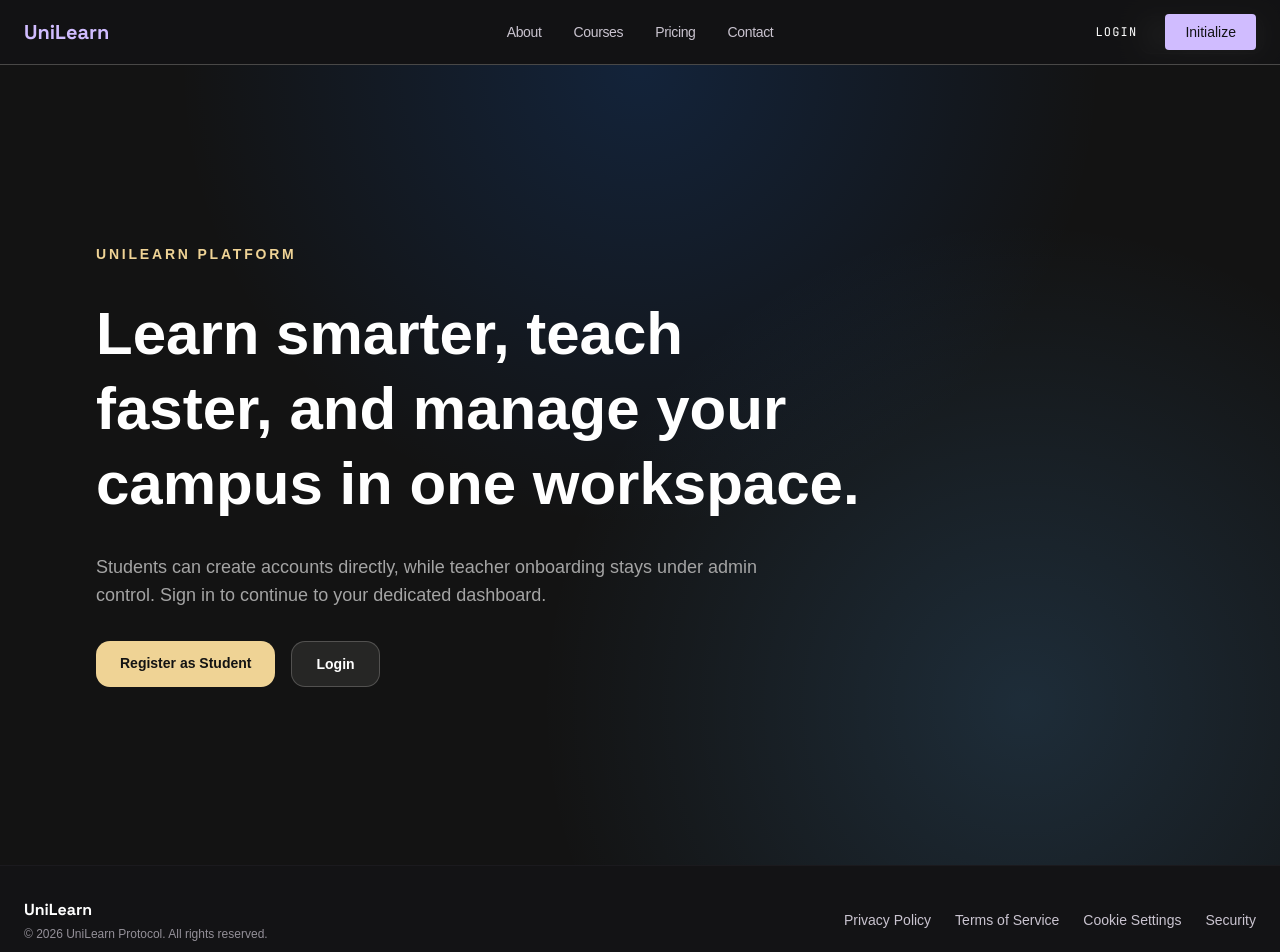
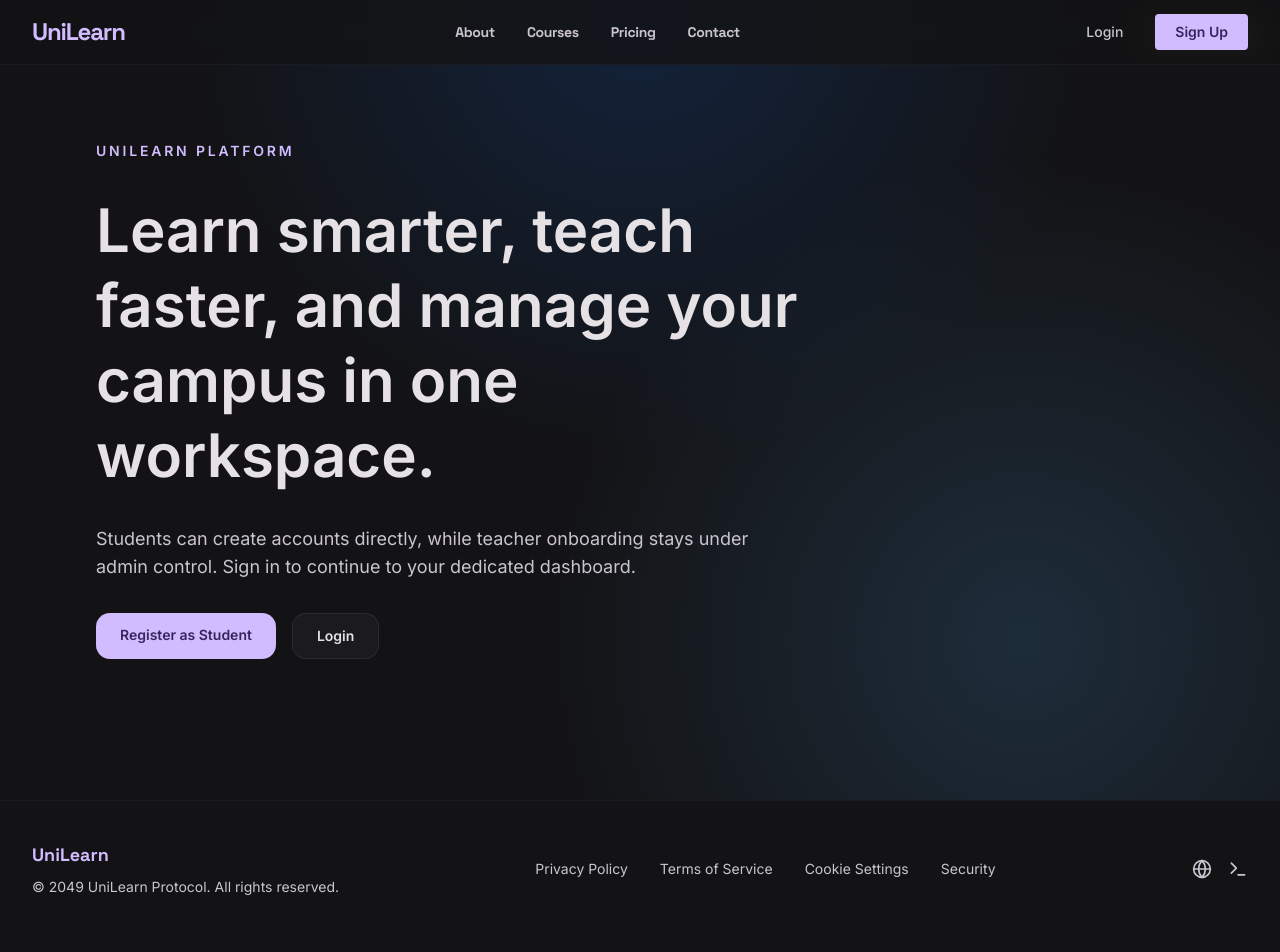
Before and after one commit to daryl-st/UniLearn, a React (Vite) app in the folder apps/frontend/: page / in a window 1280 px wide. Shown: the top 952 px of the page. Built offline with nearby package versions, Linux system fonts and the light colour scheme.

Commit message:
Polished Landing page + created CourseSkeleton Component

```diff
--- a/apps/frontend/src/components/layout/Footer.tsx
+++ b/apps/frontend/src/components/layout/Footer.tsx
@@ -1,18 +1,21 @@
-export function Footer() {
-    return (
-        <footer className="border-t border-[#49454f]/15 bg-surface py-8">
-            <div className="container mx-auto px-6 flex flex-col md:flex-row items-center justify-between gap-4">
-            <div className="flex flex-col gap-1">
-                <span className="font-display font-bold text-on-surface">UniLearn</span>
-                <span className="text-xs text-on-surface-variant/70">© 2026 UniLearn Protocol. All rights reserved.</span>
-            </div>
-            <div className="flex items-center gap-6 text-sm">
-                <a href="#" className="hover:text-on-surface transition-colors">Privacy Policy</a>
-                <a href="#" className="hover:text-on-surface transition-colors">Terms of Service</a>
-                <a href="#" className="hover:text-on-surface transition-colors">Cookie Settings</a>
-                <a href="#" className="hover:text-on-surface transition-colors">Security</a>
-            </div>
-            </div>
-        </footer>
-    )
-}
+import { Globe, Terminal } from "lucide-react";
+
+export const Footer = () => (
+  <footer className="bg-background w-full border-t border-outline-variant">
+    <div className="flex flex-col md:flex-row justify-between items-center py-10 px-8 w-full max-w-7xl mx-auto gap-8">
+      <div className="flex flex-col items-center md:items-start gap-2">
+        <div className="text-lg font-bold text-primary font-headline">UniLearn</div>
+        <p className="text-sm text-on-surface-variant">© 2049 UniLearn Protocol. All rights reserved.</p>
+      </div>
+      <div className="flex flex-wrap justify-center gap-8">
+        {["Privacy Policy", "Terms of Service", "Cookie Settings", "Security"].map((item) => (
+          <a key={item} className="text-sm text-on-surface-variant hover:text-primary transition-colors" href="#">{item}</a>
+        ))}
+      </div>
+      <div className="flex gap-4">
+        <Globe className="text-on-surface-variant hover:text-primary cursor-pointer transition-colors w-5 h-5" />
+        <Terminal className="text-on-surface-variant hover:text-primary cursor-pointer transition-colors w-5 h-5" />
+      </div>
+    </div>
+  </footer>
+);
--- a/apps/frontend/src/components/layout/NavBar.tsx
+++ b/apps/frontend/src/components/layout/NavBar.tsx
@@ -1,42 +1,32 @@
-import { Button } from "../ui/Button";
-
 // TODO: Conditional Rendering
 // TODO: Mark Active Pages using active color and underline
 // TODO: Edit the Typography
 
 export function Navbar() {
   return (
-    <header className="sticky top-0 z-50 w-full border-b border-border bg-surface/80 backdrop-blur-md">
-      <div className="container relative mx-auto flex h-16 items-center justify-between px-6">
-
-        <div className="flex items-center">
-          <span className="font-display text-xl font-bold text-brand">
-            UniLearn
-          </span>
-        </div>
-
-        <nav className="hidden md:flex absolute left-1/2 -translate-x-1/2 items-center gap-8 text-sm font-medium tracking-tight">
+    <nav className="fixed top-0 w-full z-50 bg-background/80 backdrop-blur-md border-b border-outline-variant">
+      <div className="flex justify-between items-center h-16 px-8 w-full max-w-7xl mx-auto">
+        <div className="text-2xl font-bold text-primary tracking-tighter font-headline">UniLearn</div>
+        <div className="hidden md:flex items-center gap-8">
           {["About", "Courses", "Pricing", "Contact"].map((item) => (
             <a
               key={item}
               href={`${item.toLowerCase()}`}
-              className="text-on-surface-variant hover:text-brand transition-colors duration-150"
+              className="font-headline font-bold tracking-tight text-on-surface-variant hover:text-white transition-colors text-sm"
             >
               {item}
             </a>
           ))}
-        </nav>
-
-        <div className="flex items-center gap-3">
-          <Button variant="ghost" className="text-xs font-mono uppercase tracking-widest">
+        </div>
+        <div className="flex items-center gap-4">
+          <button className="px-4 py-2 rounded text-on-surface-variant hover:bg-surface-high transition-all duration-150 text-sm font-medium">
             Login
-          </Button>
-          <Button variant="primary" className="px-5">
-            Initialize
-          </Button>
+          </button>
+          <button className="px-5 py-2 rounded-sm bg-primary text-on-primary font-bold text-sm hover:opacity-90 transition-opacity">
+            Sign Up
+          </button>
         </div>
-
       </div>
-    </header>
+    </nav>
   );
 }
--- a/apps/frontend/src/index.css
+++ b/apps/frontend/src/index.css
@@ -1,34 +1,25 @@
-@import url('https://fonts.googleapis.com/css2?family=Lexend:wght@300;400;500;600;700&display=swap');
-@import 'tailwindcss';
+@import "tailwindcss";
 @import "tw-animate-css";
 @import "shadcn/tailwind.css";
-@import "@fontsource-variable/geist";
-
+@import url("https://fonts.googleapis.com/css2?family=Space+Grotesk:wght@300;400;500;600;700&family=Inter:wght@300;400;500;600&family=JetBrains+Mono:wght@400;500&display=swap");
 
 @custom-variant dark (&:is(.dark *));
 
+@theme {
+  --font-headline: "Space Grotesk", sans-serif;
+  --font-sans: "Inter", sans-serif;
+  --font-mono: "JetBrains Mono", monospace;
 
-@theme {
-  --font-lexend: "Lexend", ui-sans-serif, system-ui, sans-serif;
-  --color-primary: #136dec;
-  --color-background-dark: #131313;
-  --color-border: var(--border);
-  --color-background: var(--background);
-  --color-foreground: var(--foreground);
-  --color-ring: var(--ring);
-
-  /* Monolithic Design System Tokens */
-  --color-surface: #131315;
-  --color-surface-low: #1B1B1D;
-  --color-surface-high: #2A2A2C;
-  --color-brand: #D0BCFF;
-  --color-accent: #4EDEA3;
-  --color-on-surface: #FFFFFF;
+  --color-background: #131315;
+  --color-surface-low: #1b1b1d;
+  --color-surface-high: #2a2a2c;
+  --color-surface-highest: #353437;
+  --color-primary: #d0bcff;
+  --color-on-primary: #37265e;
+  --color-secondary: #4edea3;
+  --color-on-surface: #e5e1e4;
   --color-on-surface-variant: #cac4d0;
-
-  --font-display: "Space Grotesk", sans-serif;
-  --font-mono: "JetBrains Mono", monospace;
-  --font-sans: "Inter", ui-sans-serif, system-ui, sans-serif;
+  --color-outline-variant: rgba(73, 69, 79, 0.15);
 
   --shadow-ambient: 0 20px 40px rgba(0, 0, 0, 0.65);
   --radius-sm: 0.25rem;
@@ -37,24 +28,24 @@
 }
 
 :root {
-  --background: #0b1422;
-  --foreground: oklch(0.985 0 0);
-  --card: #101b2d;
-  --card-foreground: oklch(0.985 0 0);
-  --popover: #101b2d;
-  --popover-foreground: oklch(0.985 0 0);
-  --primary: oklch(0.62 0.2 258);
-  --primary-foreground: oklch(0.985 0 0);
-  --secondary: #132238;
-  --secondary-foreground: oklch(0.985 0 0);
-  --muted: #132238;
-  --muted-foreground: #98acc8;
-  --accent: #1a2a45;
-  --accent-foreground: oklch(0.985 0 0);
+  --background: #131315;
+  --foreground: #e5e1e4;
+  --card: #1b1b1d;
+  --card-foreground: #e5e1e4;
+  --popover: #1b1b1d;
+  --popover-foreground: #e5e1e4;
+  --primary: #d0bcff;
+  --primary-foreground: #37265e;
+  --secondary: #4edea3;
+  --secondary-foreground: #072317;
+  --muted: #2a2a2c;
+  --muted-foreground: #cac4d0;
+  --accent: #353437;
+  --accent-foreground: #e5e1e4;
   --destructive: oklch(0.704 0.191 22.216);
-  --border: rgb(122 153 208 / 22%);
-  --input: rgb(122 153 208 / 28%);
-  --ring: #74a9ff;
+  --border: rgba(73, 69, 79, 0.35);
+  --input: rgba(73, 69, 79, 0.55);
+  --ring: #d0bcff;
   --chart-1: oklch(0.809 0.105 251.813);
   --chart-2: oklch(0.623 0.214 259.815);
   --chart-3: oklch(0.546 0.245 262.881);
@@ -69,63 +60,54 @@
   --sidebar-accent-foreground: oklch(0.985 0 0);
   --sidebar-border: oklch(1 0 0 / 10%);
   --sidebar-ring: oklch(0.556 0 0);
-  --border: rgb(122 153 208 / 22%);
 }
 
 .theme-light {
-    --background: #FAFAFA;
-    --foreground: #0F172A;
-    --card: #FFFFFF;
-    --card-foreground: #0F172A;
-    --popover: #FFFFFF;
-    --popover-foreground: #0F172A;
-    --primary: #0B0B0B;
-    --primary-foreground: #FFFFFF;
-    --secondary: #F1F5F9;
-    --secondary-foreground: #0F172A;
-    --muted: #F1F5F9;
-    --muted-foreground: #475569;
-    --accent: #EEF2FF;
-    --accent-foreground: #0F172A;
+  --background: #f7f6fa;
+  --foreground: #201f25;
+  --card: #ffffff;
+  --card-foreground: #201f25;
+  --popover: #ffffff;
+  --popover-foreground: #201f25;
+  --primary: #6f4cc0;
+  --primary-foreground: #ffffff;
+  --secondary: #0f8f63;
+  --secondary-foreground: #ffffff;
+  --muted: #ece9f2;
+  --muted-foreground: #5d5868;
+  --accent: #e9e2fb;
+  --accent-foreground: #201f25;
   --destructive: oklch(0.58 0.22 27);
-    --border: #E2E8F0;
-    --input: #CBD5E1;
-    --ring: #0B0B0B;
-    --sidebar: oklch(0.985 0 0);
-    --sidebar-foreground: oklch(0.145 0 0);
-    --sidebar-primary: oklch(0.205 0 0);
-    --sidebar-primary-foreground: oklch(0.985 0 0);
-    --sidebar-accent: oklch(0.97 0 0);
-    --sidebar-accent-foreground: oklch(0.205 0 0);
-    --sidebar-border: oklch(0.922 0 0);
-    --sidebar-ring: oklch(0.708 0 0);
+  --border: rgba(73, 69, 79, 0.22);
+  --input: rgba(73, 69, 79, 0.36);
+  --ring: #6f4cc0;
 }
 
 .theme-dark,
 .dark {
-    --background: #131313;
-    --foreground: #FFFFFF;
-    --card: #262625;
-    --card-foreground: #FFFFFF;
-    --popover: #262625;
-    --popover-foreground: #FFFFFF;
-    --primary: #EFD395;
-    --primary-foreground: #131313;
-    --secondary: #4A4B48;
-    --secondary-foreground: #FFFFFF;
-    --muted: #262625;
-    --muted-foreground: #A4A4A4;
-    --accent: #4A4B48;
-    --accent-foreground: #FFFFFF;
+  --background: #131315;
+  --foreground: #e5e1e4;
+  --card: #1b1b1d;
+  --card-foreground: #e5e1e4;
+  --popover: #1b1b1d;
+  --popover-foreground: #e5e1e4;
+  --primary: #d0bcff;
+  --primary-foreground: #37265e;
+  --secondary: #4edea3;
+  --secondary-foreground: #072317;
+  --muted: #2a2a2c;
+  --muted-foreground: #cac4d0;
+  --accent: #353437;
+  --accent-foreground: #e5e1e4;
   --destructive: oklch(0.704 0.191 22.216);
-    --border: color-mix(in srgb, #777674 55%, transparent);
-    --input: color-mix(in srgb, #777674 70%, transparent);
-    --ring: #EFD395;
-    --border: color-mix(in srgb, #777674 55%, transparent);
+  --border: rgba(73, 69, 79, 0.35);
+  --input: rgba(73, 69, 79, 0.55);
+  --ring: #d0bcff;
 }
 
 @theme inline {
-    --font-sans: 'Geist Variable', sans-serif;
+    --font-sans: "Inter", sans-serif;
+    --font-mono: "JetBrains Mono", monospace;
     --color-sidebar-ring: var(--sidebar-ring);
     --color-sidebar-border: var(--sidebar-border);
     --color-sidebar-accent-foreground: var(--sidebar-accent-foreground);
@@ -165,29 +147,19 @@
     --radius-3xl: calc(var(--radius) * 2.2);
     --radius-4xl: calc(var(--radius) * 2.6);
 
-    /* --- INJECT MONOLITHIC DESIGN SYSTEM TOKENS --- */
-    /* Colors */
     --color-surface: #131315;
-    --color-surface-low: #1B1B1D;
-    --color-surface-high: #2A2A2C;
-    --color-surface-highest: #3A3A3C;
-
-    --color-brand: #D0BCFF;
-    --color-accent: #4EDEA3;
-
-    --color-on-surface: #FFFFFF;
+    --color-surface-low: #1b1b1d;
+    --color-surface-high: #2a2a2c;
+    --color-surface-highest: #353437;
+    --color-brand: #d0bcff;
+    --color-accent: #4edea3;
+    --color-on-surface: #e5e1e4;
     --color-on-surface-variant: #cac4d0;
-    --color-on-primary: #131315;
-
-    /* Typography */
+    --color-on-primary: #37265e;
     --font-display: "Space Grotesk", sans-serif;
     --font-sans-ui: "Inter", sans-serif;
     --font-mono-ui: "JetBrains Mono", monospace;
-
-    /* Depth / Shadows */
     --shadow-ambient: 0 20px 40px rgba(0, 0, 0, 0.65);
-
-    /* Enforce strict protocol radiuses */
     --radius-sm: 0.25rem;
     --radius-md: 0.5rem;
     --radius-lg: 0.75rem;
@@ -201,6 +173,16 @@
     @apply font-sans;
   }
   body {
-    @apply min-h-screen antialiased bg-surface text-on-surface-variant font-sans;
+    @apply bg-background text-on-surface font-sans antialiased;
   }
 }
+
+.glass-card {
+  background: rgba(208, 188, 255, 0.05);
+  backdrop-filter: blur(12px);
+  border: 1px solid var(--color-outline-variant);
+}
+
+.obsidian-gradient {
+  background: linear-gradient(180deg, rgba(19, 19, 21, 0) 0%, rgba(19, 19, 21, 1) 100%);
+}
--- a/apps/frontend/src/pages/public/CoursePage.tsx
+++ b/apps/frontend/src/pages/public/CoursePage.tsx
@@ -4,6 +4,8 @@ import { Button } from "@/components/ui/Button";
 import { AlertCircle, Loader, Search } from "lucide-react";
 import { cn } from "@/lib/utils";
 import { useCourseStore } from "@/stores/courseStrore";
+// skeleton needs ajustment to match the course card design
+// import { CourseSkeleton, CourseSkeletonGrid } from "@/components/features/public_pages/CourseSkeleton";
 
 // Placeholder data - representative of technical protocols
 const disciplines = ["All Disciplines", "Quantum Logic", "Neural Architecture", "Bio-Engineering", "Deep Space Ethics"];
@@ -42,6 +44,7 @@ export default function CoursesPage() {
       <div className="flex justify-center items-center min-h-screen">
         <Loader className="w-8 h-8 animate-spin text-blue-500" />
         <span className="ml-2">Loading courses...</span>
+        {/* <CourseSkeletonGrid count={6} /> */}
       </div>
     );
   }
```
Also changed, not shown: apps/frontend/src/components/features/public_pages/CourseCard.tsx (+38 -3 lines), apps/frontend/src/components/features/public_pages/CourseSkeleton.tsx (added, +56 -0 lines), apps/frontend/src/pages/public/LandingPage.tsx (+180 -134 lines). Lines whose indentation alone changed are shown as unchanged.
